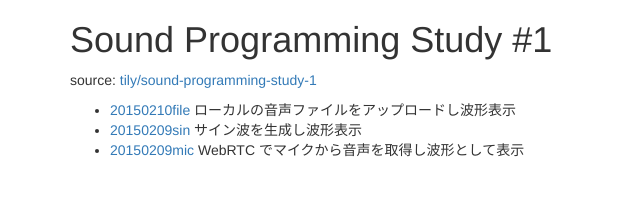
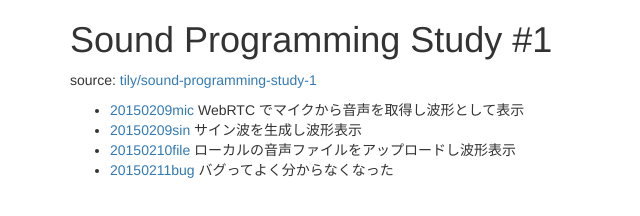
Before and after one commit to tily/sps1, a website: page index.html in a window 1280 px wide. Shown: the whole page, without its empty margins (0-640 px from the left). Drawn offline with Linux system fonts and the light colour scheme.

Commit message:
update index

```diff
--- a/index.html
+++ b/index.html
@@ -10,9 +10,10 @@
 			<h1>Sound Programming Study #1</h1>
 			<p>source: <a href="https://github.com/tily/sound-programming-study-1">tily/sound-programming-study-1</a></p>
 			<ul>
+				<li><a href="20150209mic.html">20150209mic</a> WebRTC でマイクから音声を取得し波形として表示</li>
+				<li><a href="20150209sin.html">20150209sin</a> サイン波を生成し波形表示</li>
 				<li><a href="20150210file.html">20150210file</a> ローカルの音声ファイルをアップロードし波形表示</li>
-				<li><a href="20150209sin.html">20150209sin</a> サイン波を生成し波形表示</li>
-				<li><a href="20150209mic.html">20150209mic</a> WebRTC でマイクから音声を取得し波形として表示</li>
+				<li><a href="20150211bug.html">20150211bug</a> バグってよく分からなくなった</li>
 			</ul>
 		</div>
 	</body>
```
